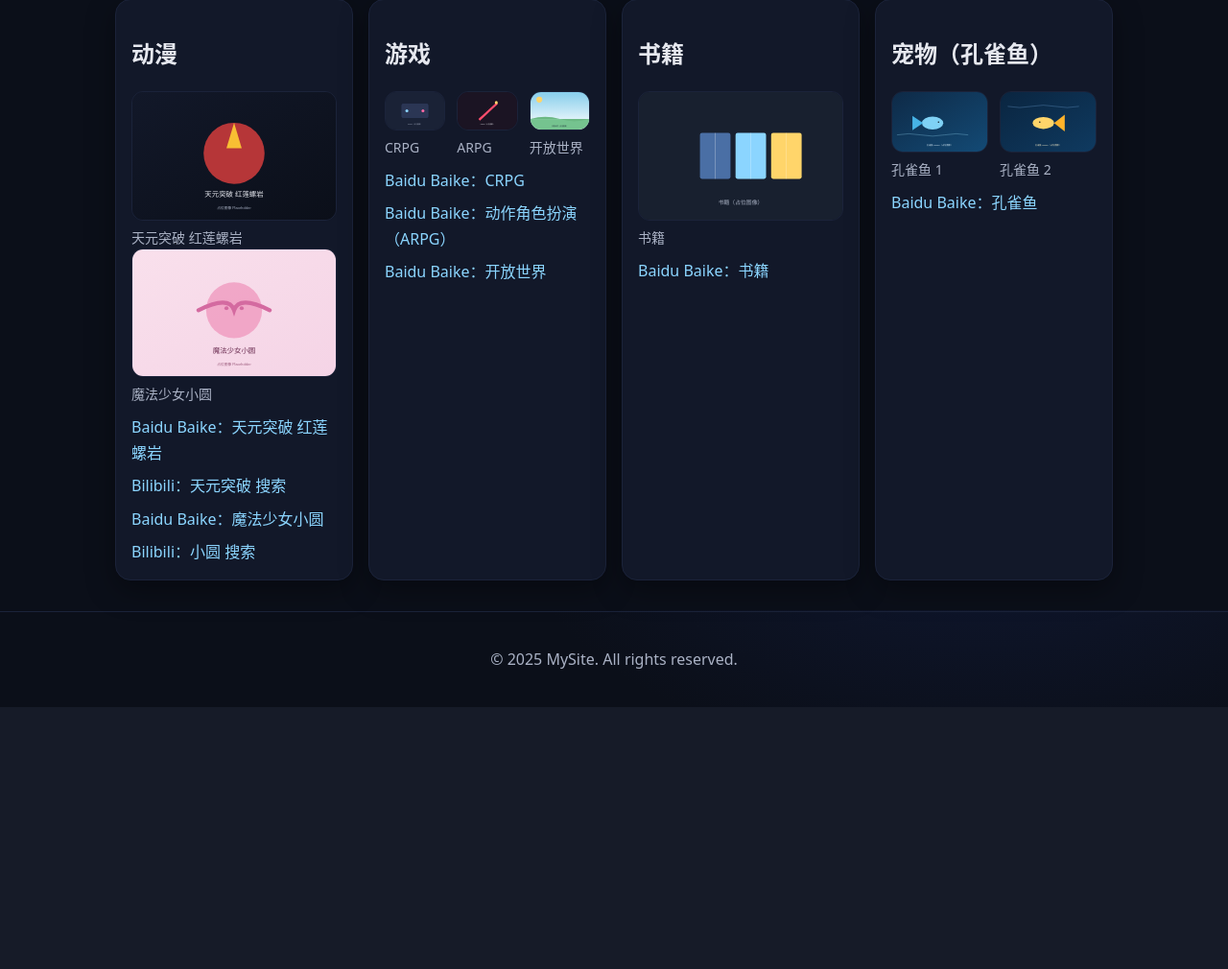
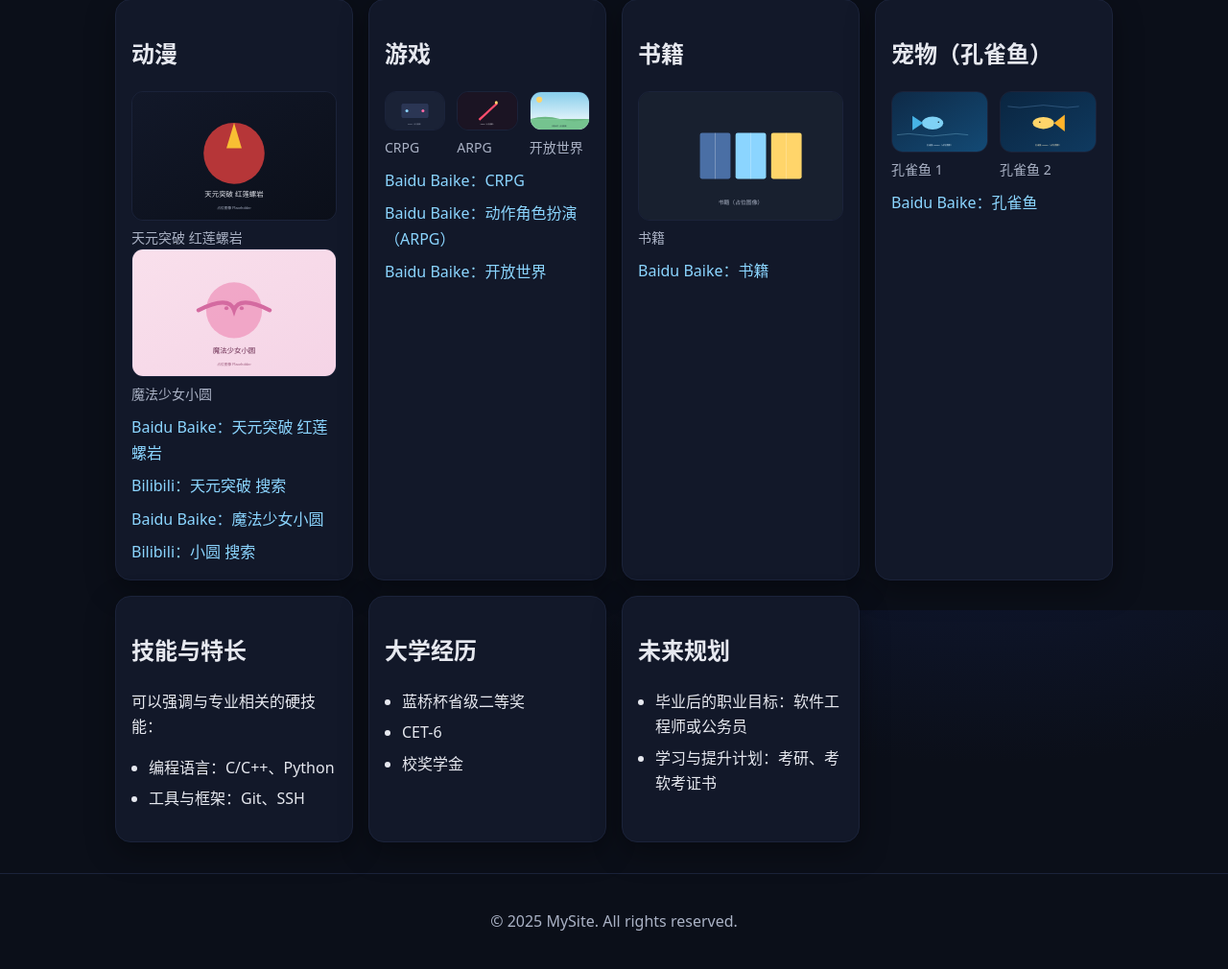
Before and after one commit to kai11045/firstexp, a Spring Boot app: page /interests in a window 1280 px wide. Shown: the part 164-1174 px from the top of the page at 96% size. Before the commit the page ends 901 px from the top, so only its background shows below. Run offline with Spring Boot 4, Linux system fonts and the light colour scheme.

Commit message:
Add skills, university experience, and future plans to interests page
Co-authored-by: 2686006872a <2686006872a@gmail.com>

```diff
--- a/intro-site/src/main/resources/templates/interests.html
+++ b/intro-site/src/main/resources/templates/interests.html
@@ -75,6 +75,32 @@
 						<li><a href="https://baike.baidu.com/item/%E5%AD%94%E9%9B%80%E9%B1%BC" target="_blank" rel="noopener">Baidu Baike：孔雀鱼</a></li>
 					</ul>
 				</article>
+
+				<article class="card">
+					<h2>技能与特长</h2>
+					<p>可以强调与专业相关的硬技能：</p>
+					<ul class="list">
+						<li>编程语言：C/C++、Python</li>
+						<li>工具与框架：Git、SSH</li>
+					</ul>
+				</article>
+
+				<article class="card">
+					<h2>大学经历</h2>
+					<ul class="list">
+						<li>蓝桥杯省级二等奖</li>
+						<li>CET-6</li>
+						<li>校奖学金</li>
+					</ul>
+				</article>
+
+				<article class="card">
+					<h2>未来规划</h2>
+					<ul class="list">
+						<li>毕业后的职业目标：软件工程师或公务员</li>
+						<li>学习与提升计划：考研、考软考证书</li>
+					</ul>
+				</article>
 			</div>
 		</section>
 	</main>
```
